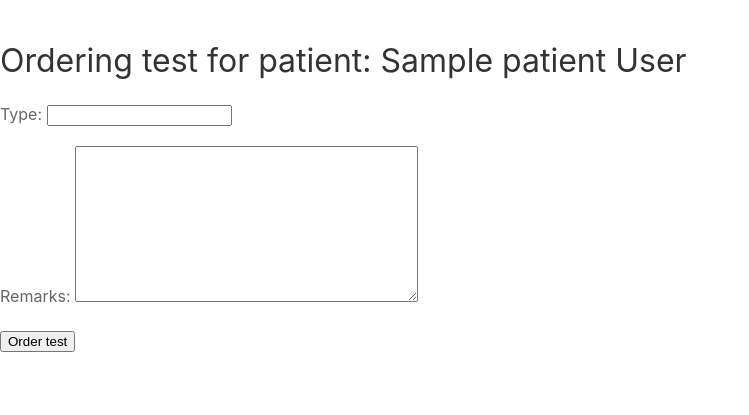
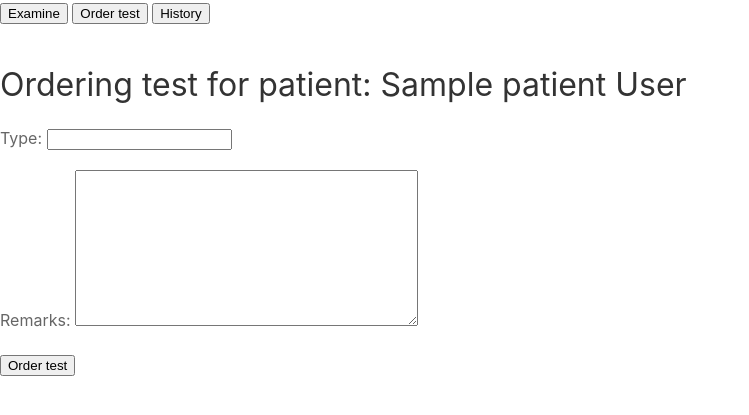
Before and after one commit to Notiooo/PawMed, a Django app: page /doctor/1/test/ in a window 1280 px wide. Shown: the part 80-495 px from the top of the page, without its empty margins (0-749 px from the left). Run offline with Django 4.2, Linux system fonts and the light colour scheme; a user stored in the database is signed in; tables that the repository leaves empty hold one stand-in row (values such as "Sample post"); some libraries are stand-ins or nearby versions.

Commit message:
Add buttons in doctor appointment and rename doctor html files

```diff
--- a/PawMed/doctor/views.py
+++ b/PawMed/doctor/views.py
@@ -57,7 +57,7 @@ class DoctorEndVisitView(LoginRequiredMixin, UserPassesTestMixin, UpdateView):
 class DoctorAppointmentView(LoginRequiredMixin, UserPassesTestMixin, UpdateView):
     """View where doctor can write inofrmations about patients """
     model = Visit
-    template_name = 'doctor/doctor_visit.html'
+    template_name = 'doctor/doctor_visit_exam.html'
     fields=['medical_interview', 'examination', 'remarks', 'recommendation', 'took_place']
     success_url = reverse_lazy('doctor_homepage')
 
@@ -74,7 +74,7 @@ class DoctorAppointmentView(LoginRequiredMixin, UserPassesTestMixin, UpdateView)
 class DoctorOrderTestView(LoginRequiredMixin, UserPassesTestMixin, CreateView):
     """View where doctors can order different types of tests """
     model = models.Test
-    template_name = 'doctor/doctor_order_test.html'
+    template_name = 'doctor/doctor_visit_test.html'
     fields = ['type', 'remarks']
     success_url = reverse_lazy('doctor_homepage')
 
@@ -101,7 +101,7 @@ class DoctorOrderTestView(LoginRequiredMixin, UserPassesTestMixin, CreateView):
 class DoctorPatientHistoryView(LoginRequiredMixin, UserPassesTestMixin, ListView):
     """View where doctors can see all the previous visits of a given patient """
     model = Visit
-    template_name = 'doctor/doctor_patient_history.html'
+    template_name = 'doctor/doctor_visit_history.html'
 
     def test_func(self):
         return self.request.user.role == 'DOCTOR'
@@ -109,5 +109,6 @@ class DoctorPatientHistoryView(LoginRequiredMixin, UserPassesTestMixin, ListView
     def get_context_data(self, **kwargs):
         context = super().get_context_data(**kwargs)
         currentVisit = Visit.objects.get(id=self.kwargs['pk'])
+        context["visit"] = currentVisit
         context["prev_visits"] = Visit.objects.filter(took_place=True, patient=currentVisit.patient).order_by('date')
         return context
--- a/PawMed/pawmed-front/public/templates/doctor/doctor_visit.html
+++ b/PawMed/pawmed-front/public/templates/doctor/doctor_visit_exam.html
@@ -5,6 +5,7 @@
 {% endblock navbar %}
 
 {% block content %}
+<a href = "{% url 'doctor_visit' visit.id %}"> <button> Examine </button> </a>
 <a href="{% url 'doctor_order_test' visit.id %}"><button>  Order test </button> </a>
 <a href=" {% url 'doctor_patient_history' visit.id %}"><button> History </button> </a>
     <form action="" method="post">  {% csrf_token %}
--- a/PawMed/pawmed-front/public/templates/doctor/doctor_patient_history.html
+++ b/PawMed/pawmed-front/public/templates/doctor/doctor_visit_history.html
@@ -5,6 +5,9 @@
 {% endblock navbar %}
 
 {% block content %}
+<a href = "{% url 'doctor_visit' visit.id %}"> <button> Examine </button> </a>
+<a href="{% url 'doctor_order_test' visit.id %}"><button>  Order test </button> </a>
+<a href=" {% url 'doctor_patient_history' visit.id %}"><button> History </button> </a>
     {% for visit in prev_visits %}
         <div class="uk-container uk-margin-medium-top pm-background-white uk-border-rounded uk-animation-toggle uk-animation-slide-bottom-medium">
             <div>
--- a/PawMed/pawmed-front/public/templates/doctor/doctor_order_test.html
+++ b/PawMed/pawmed-front/public/templates/doctor/doctor_visit_test.html
@@ -5,6 +5,9 @@
 {% endblock navbar %}
 
 {% block content %}
+<a href = "{% url 'doctor_visit' visit.id %}"> <button> Examine </button> </a>
+<a href="{% url 'doctor_order_test' visit.id %}"><button>  Order test </button> </a>
+<a href=" {% url 'doctor_patient_history' visit.id %}"><button> History </button> </a>
 <h2> Ordering test for patient: {{visit.patient.name}} {{visit.patient.surname}} </h2>
     <form action="" method="post">  {% csrf_token %}
         {{ form.as_p }}
```
